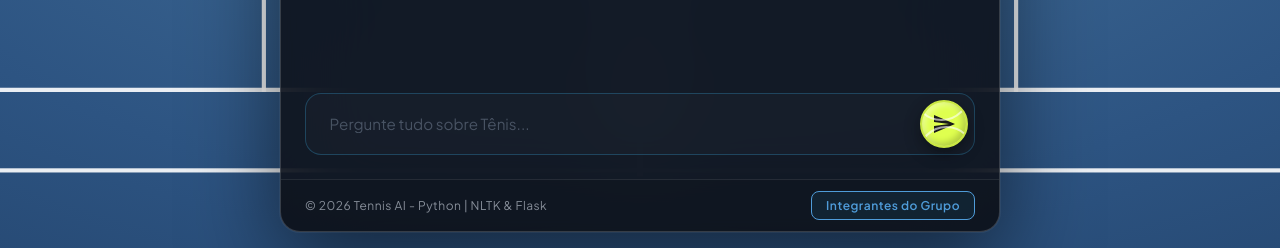
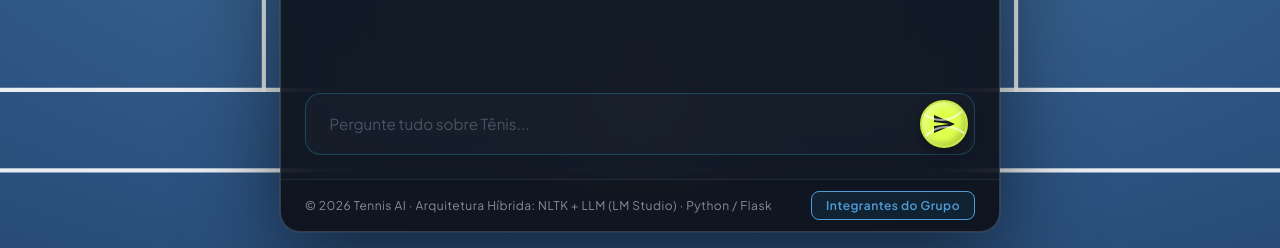
Before and after one commit to pedropaivaf/ChatBotTenista, a Flask app: page / in a window 1280 px wide. Shown: the part 552-800 px from the top of the page. Run offline with Flask 3, Linux system fonts and the light colour scheme.

Commit message:
Rodapé: reflete a arquitetura híbrida (NLTK + LLM via LM Studio)

```diff
--- a/templates/index.html
+++ b/templates/index.html
@@ -77,7 +77,7 @@
 
         <footer>
             <div class="footer-content">
-                <p>&copy; 2026 Tennis AI - Python | NLTK & Flask</p> <!-- Texto do footer atualizado conforme pedido -->
+                <p>&copy; 2026 Tennis AI &middot; Arquitetura Híbrida: NLTK + LLM (LM Studio) &middot; Python / Flask</p> <!-- Rodapé: reflete a base de conhecimento + LLM -->
                 <button id="group-btn" class="group-members-btn">Integrantes do Grupo</button>
                 <!-- Botão para abrir o modal de créditos -->
             </div>
```
